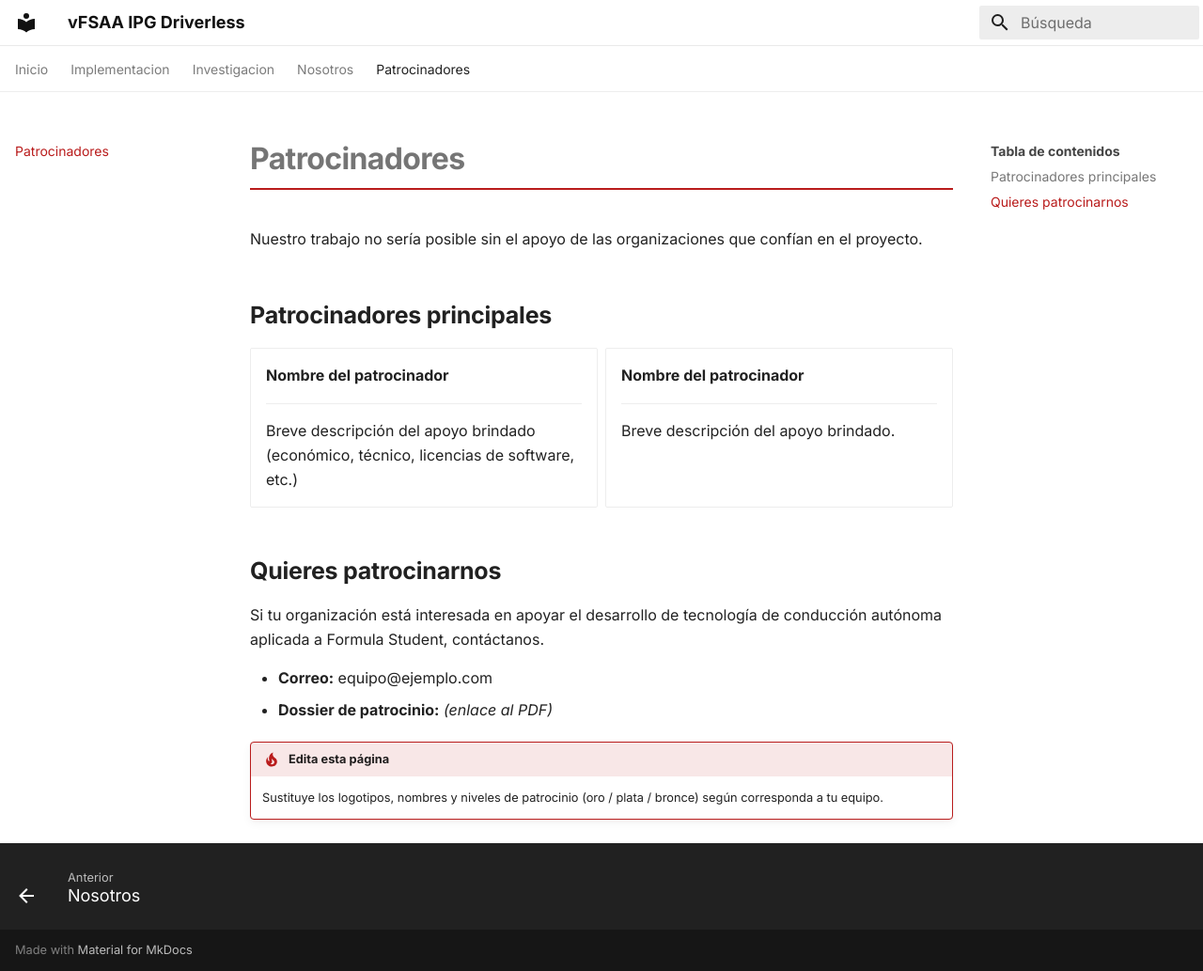
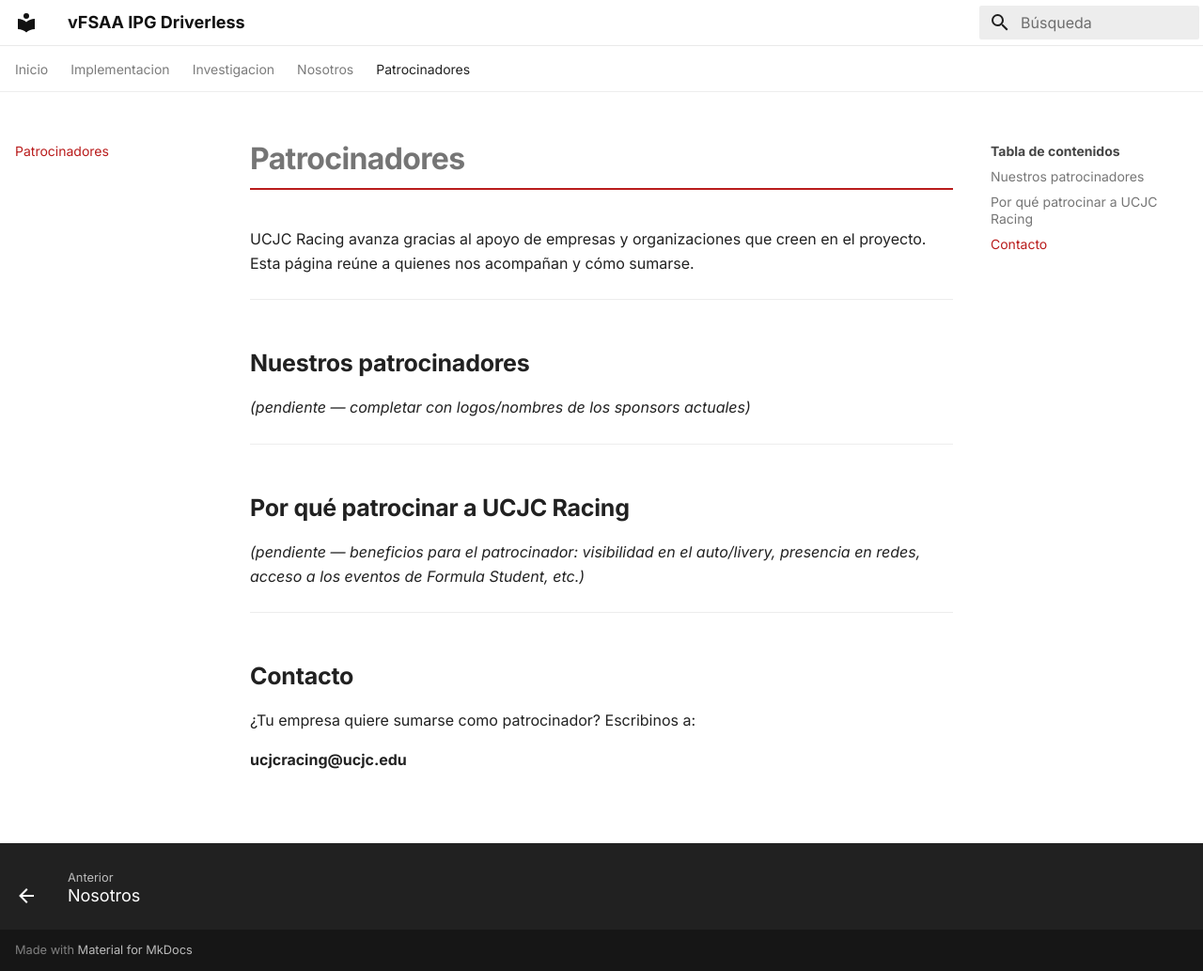
Before and after one commit to stavara/driverless, an MkDocs documentation site: the page built from docs/patrocinadores.md, in a window 1280 px wide and 1033 px high. Shown: the whole window at 94% size. Built offline with MkDocs 1.6.1 and Material for MkDocs 9.7.7, drawn with Linux system fonts in a browser that asks for light colours.

Commit message:
Update patrocinadores.md

```diff
--- a/docs/patrocinadores.md
+++ b/docs/patrocinadores.md
@@ -1,31 +1,25 @@
 # Patrocinadores
 
-Nuestro trabajo no sería posible sin el apoyo de las organizaciones que confían en el proyecto.
+UCJC Racing avanza gracias al apoyo de empresas y organizaciones que creen en
+el proyecto. Esta página reúne a quienes nos acompañan y cómo sumarse.
 
-## Patrocinadores principales
+---
 
-<div class="grid cards" markdown>
+## Nuestros patrocinadores
 
-- **Nombre del patrocinador**
+*(pendiente — completar con logos/nombres de los sponsors actuales)*
 
-    ---
+---
 
-    Breve descripción del apoyo brindado (económico, técnico, licencias de software, etc.)
+## Por qué patrocinar a UCJC Racing
 
-- **Nombre del patrocinador**
+*(pendiente — beneficios para el patrocinador: visibilidad en el auto/livery,
+presencia en redes, acceso a los eventos de Formula Student, etc.)*
 
-    ---
+---
 
-    Breve descripción del apoyo brindado.
+## Contacto
 
-</div>
+¿Tu empresa quiere sumarse como patrocinador? Escribinos a:
 
-## Quieres patrocinarnos
-
-Si tu organización está interesada en apoyar el desarrollo de tecnología de conducción autónoma aplicada a Formula Student, contáctanos.
-
-- **Correo:** equipo@ejemplo.com
-- **Dossier de patrocinio:** _(enlace al PDF)_
-
-!!! tip "Edita esta página"
-    Sustituye los logotipos, nombres y niveles de patrocinio (oro / plata / bronce) según corresponda a tu equipo.
+**ucjcracing@ucjc.edu**
```
